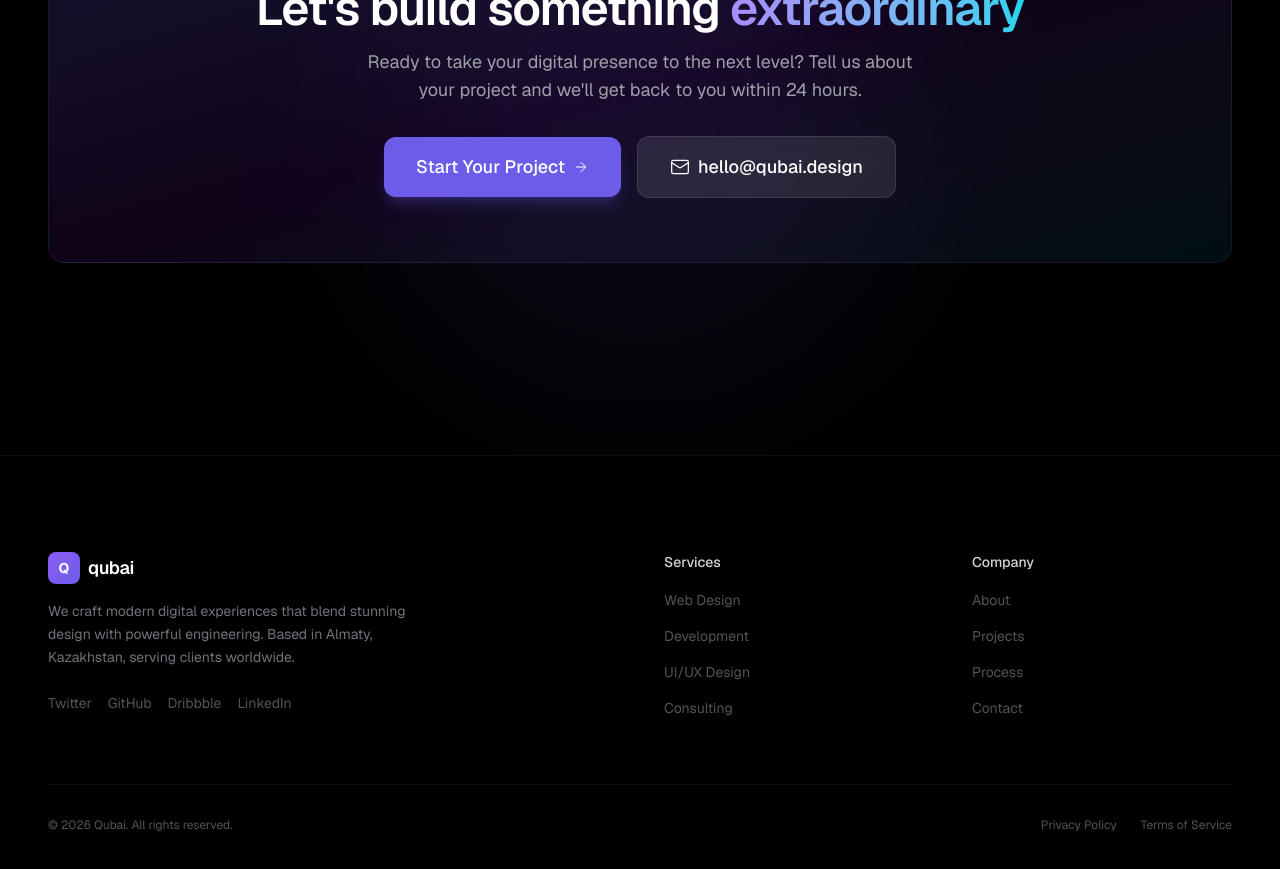
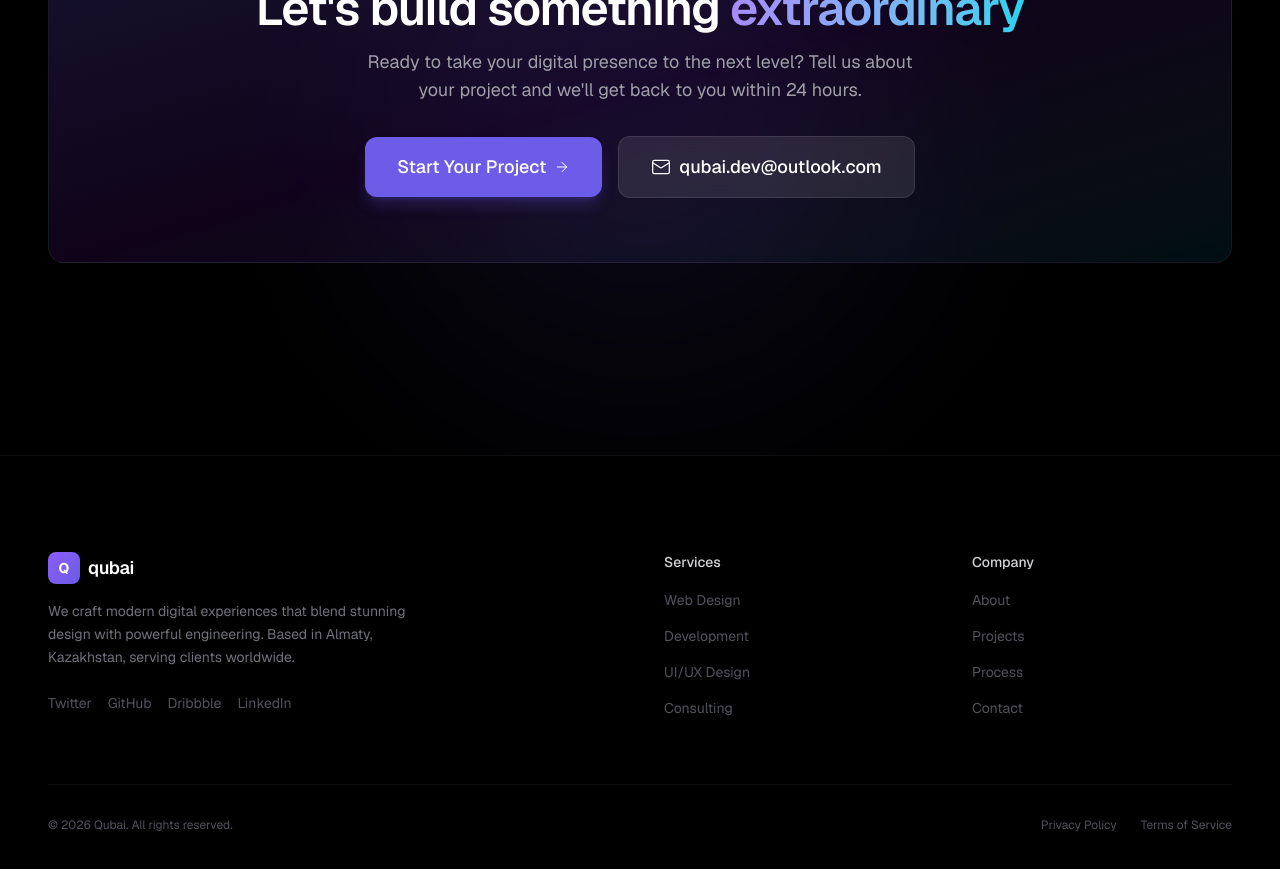
Before and after one commit to jxrrxy/qubai, a Next.js app: page / in a window 1280 px wide. Shown: the part 8000-8869 px from the top of the page. Built offline with nearby package versions, Linux system fonts and the light colour scheme.

Commit message:
Update email: hello@qubai.design → qubai.dev@outlook.com

```diff
--- a/src/components/sections/contact.tsx
+++ b/src/components/sections/contact.tsx
@@ -41,13 +41,13 @@ export function Contact() {
               {t("contact.cta.description")}
             </p>
             <div className="mt-8 flex flex-col items-center justify-center gap-4 sm:flex-row">
-              <Button variant="primary" size="lg" href="mailto:hello@qubai.design">
+              <Button variant="primary" size="lg" href="mailto:qubai.dev@outlook.com">
                 {t("contact.cta.button")}
                 <ArrowRightIcon />
               </Button>
-              <Button variant="secondary" size="lg" href="mailto:hello@qubai.design">
+              <Button variant="secondary" size="lg" href="mailto:qubai.dev@outlook.com">
                 <MailIcon />
-                hello@qubai.design
+                qubai.dev@outlook.com
               </Button>
             </div>
           </div>
```
